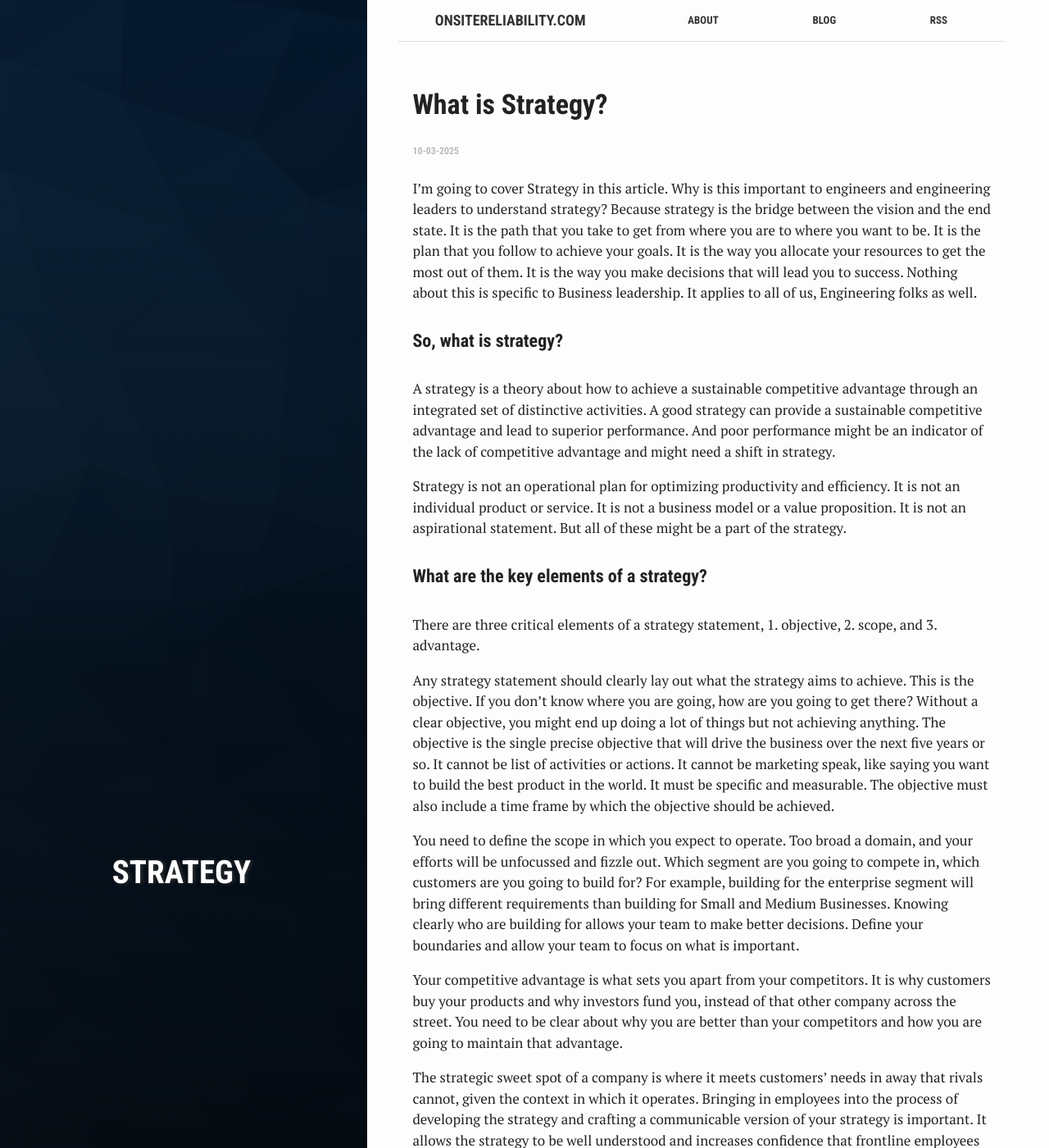
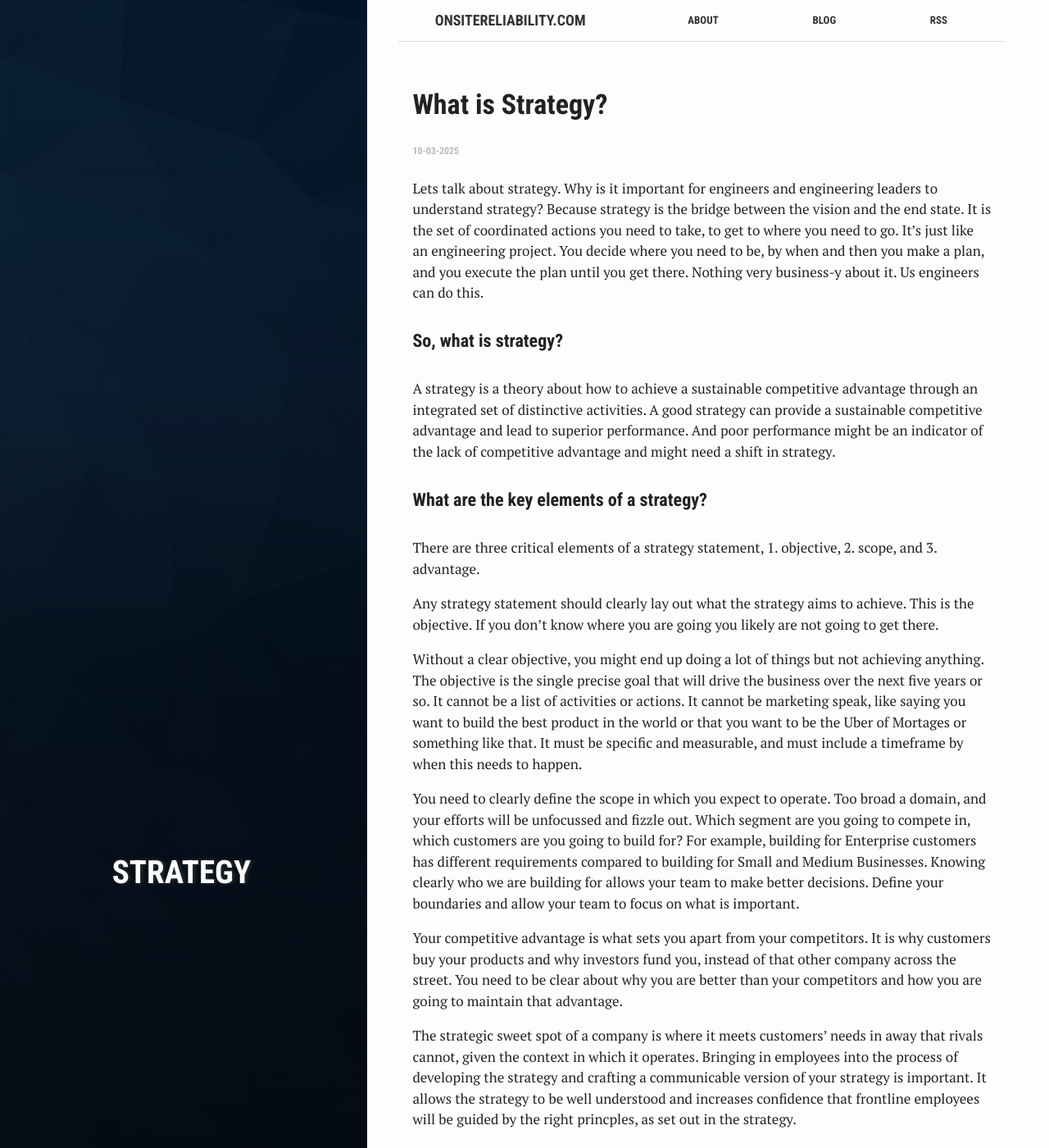
Before and after one commit to qapage/qapage.github.io, a Jekyll site: the page built from _posts/2025-03-10-What-is-Strategy.md, in a window 1280 px wide and 1400 px high. Shown: the whole window at 82% size. Built offline with Jekyll 4.4.1, drawn with Linux system fonts in a browser that asks for light colours.

Commit message:
Updated the strategy blog

```diff
--- a/_posts/2025-03-10-What-is-Strategy.md
+++ b/_posts/2025-03-10-What-is-Strategy.md
@@ -5,19 +5,19 @@ categories: [Strategy]
 tags: [strategy]
 ---
 
-I'm going to cover Strategy in this article. Why is this important to engineers and engineering leaders to understand strategy? Because strategy is the bridge between the vision and the end state. It is the path that you take to get from where you are to where you want to be. It is the plan that you follow to achieve your goals. It is the way you allocate your resources to get the most out of them. It is the way you make decisions that will lead you to success. Nothing about this is specific to Business leadership. It applies to all of us, Engineering folks as well.
+Lets talk about strategy. Why is it important for engineers and engineering leaders to understand strategy? Because strategy is the bridge between the vision and the end state. It is the set of coordinated actions you need to take, to get to where you need to go. It's just like an engineering project. You decide where you need to be, by when and then you make a plan, and you execute the plan until you get there. Nothing very business-y about it. Us engineers can do this.
 
 #### So, what is strategy?
 A strategy is a theory about how to achieve a sustainable competitive advantage through an integrated set of distinctive activities. A good strategy can provide a sustainable competitive advantage and lead to superior performance. And poor performance might be an indicator of the lack of competitive advantage and might need a shift in strategy.
 
-Strategy is not an operational plan for optimizing productivity and efficiency. It is not an individual product or service. It is not a business model or a value proposition. It is not an aspirational statement. But all of these might be a part of the strategy.
-
 #### What are the key elements of a strategy?
 There are three critical elements of a strategy statement, 1. objective, 2. scope, and 3. advantage.
 
-Any strategy statement should clearly lay out what the strategy aims to achieve. This is the objective. If you don't know where you are going, how are you going to get there? Without a clear objective, you might end up doing a lot of things but not achieving anything. The objective is the single precise objective that will drive the business over the next five years or so. It cannot be list of activities or actions. It cannot be marketing speak, like saying you want to build the best product in the world. It must be specific and measurable. The objective must also include a time frame by which the objective should be achieved.
+Any strategy statement should clearly lay out what the strategy aims to achieve. This is the objective. If you don't know where you are going you likely are not going to get there.
 
-You need to define the scope in which you expect to operate. Too broad a domain, and your efforts will be unfocussed and fizzle out. Which segment are you going to compete in, which customers are you going to build for? For example, building for the enterprise segment will bring different requirements than building for Small and Medium Businesses. Knowing clearly who are building for allows your team to make better decisions. Define your boundaries and allow your team to focus on what is important.
+Without a clear objective, you might end up doing a lot of things but not achieving anything. The objective is the single precise goal that will drive the business over the next five years or so. It cannot be a list of activities or actions. It cannot be marketing speak, like saying you want to build the best product in the world or that you want to be the Uber of Mortages or something like that. It must be specific and measurable, and must include a timeframe by when this needs to happen.
+
+You need to clearly define the scope in which you expect to operate. Too broad a domain, and your efforts will be unfocussed and fizzle out. Which segment are you going to compete in, which customers are you going to build for? For example, building for Enterprise customers has different requirements compared to building for Small and Medium Businesses. Knowing clearly who we are building for allows your team to make better decisions. Define your boundaries and allow your team to focus on what is important.
 
 Your competitive advantage is what sets you apart from your competitors. It is why customers buy your products and why investors fund you, instead of that other company across the street. You need to be clear about why you are better than your competitors and how you are going to maintain that advantage.
 
```
